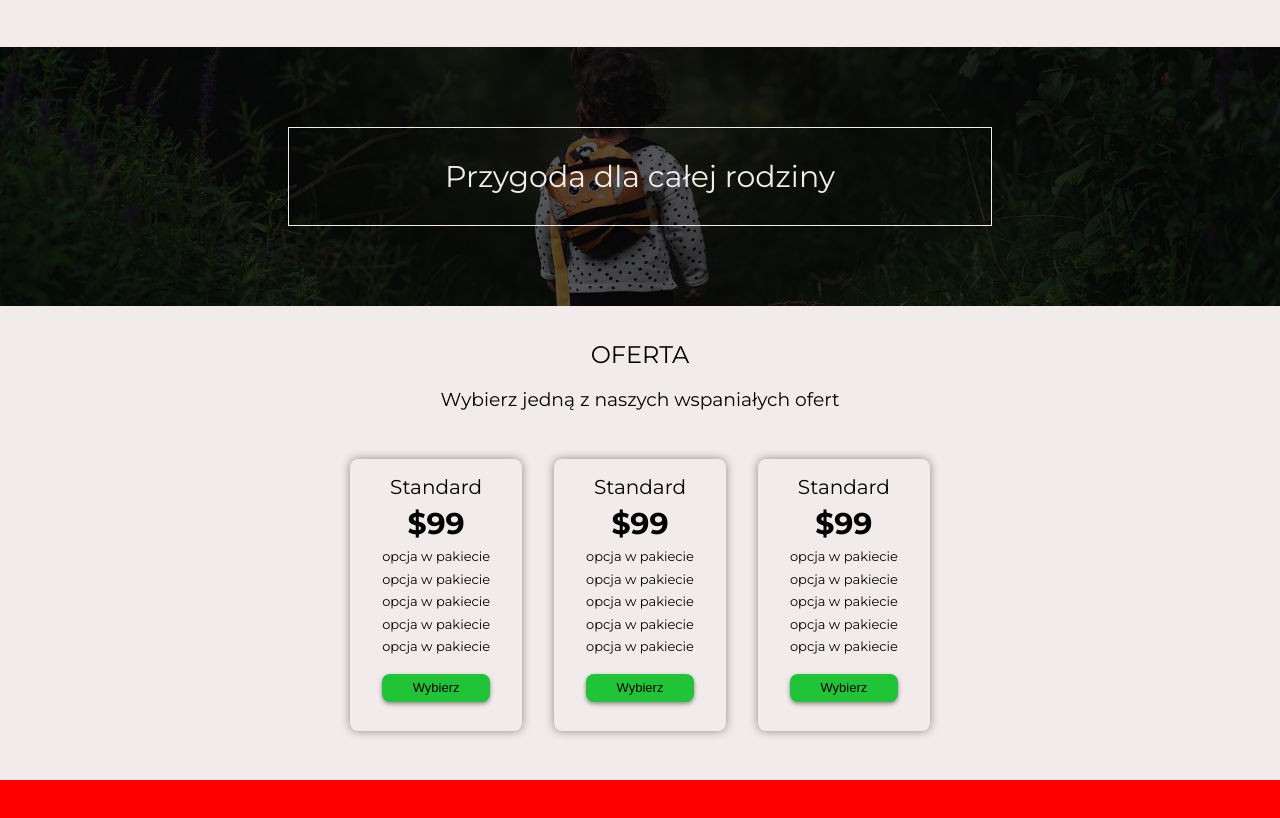
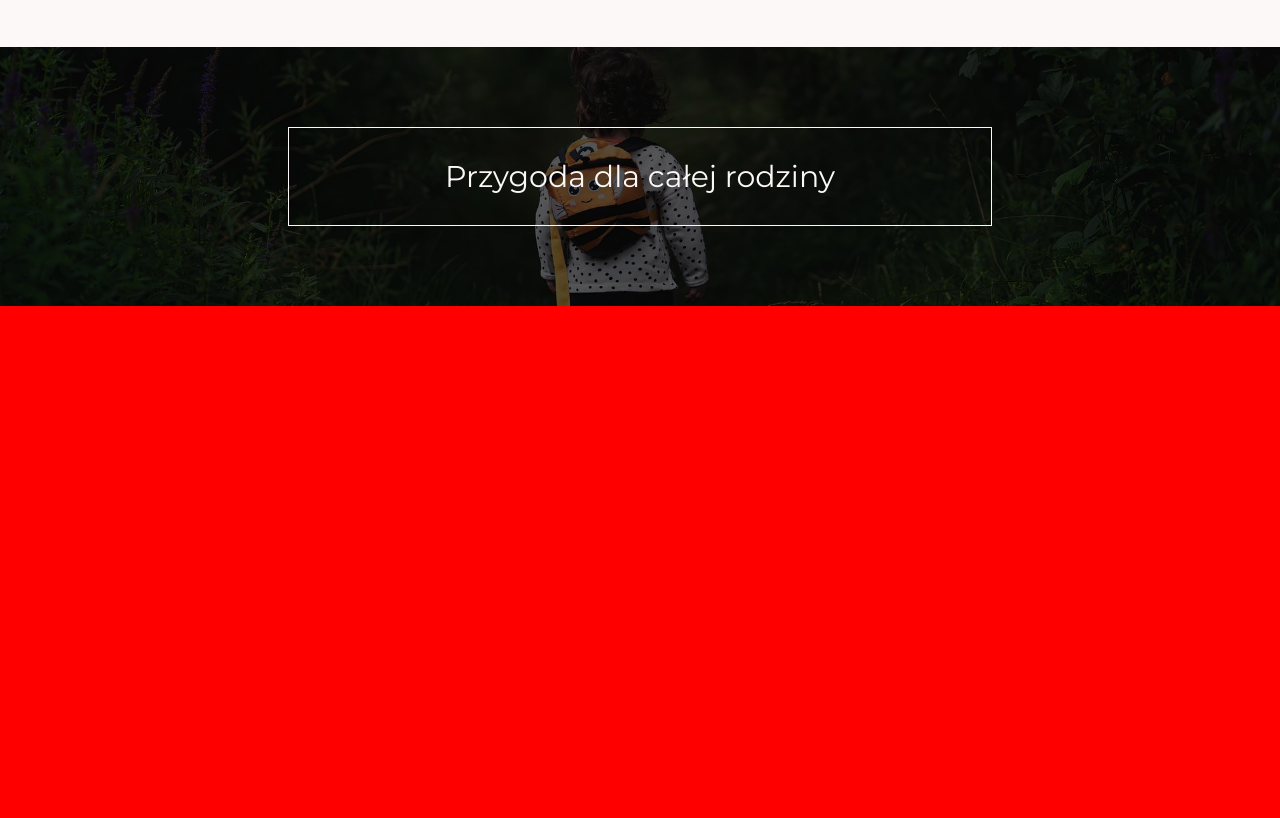
Before and after one commit to lechoos/Forest-Website, a website: page index.html in a window 1280 px wide. Shown: the part 1000-1818 px from the top of the page. Drawn offline with Linux system fonts and the light colour scheme.

Commit message:
deleted offers section

```diff
--- a/index.html
+++ b/index.html
@@ -8,9 +8,9 @@
     <title>Forest Group</title>
     <link rel="preconnect" href="https://fonts.googleapis.com">
 <link rel="preconnect" href="https://fonts.gstatic.com" crossorigin>
-<link href="https://fonts.googleapis.com/css2?family=Montserrat:wght@400;700&display=swap" rel="stylesheet">
+<link href="https://fonts.googleapis.com/css2?family=Montserrat:wght@300;400;700&display=swap" rel="stylesheet">
 <link rel="stylesheet" href="./dist/css/styles.min.css">
-<script src="https://kit.fontawesome.com/fb89155895.js" crossorigin="anonymous"></script>
+<script src="https://kit.fontawesome.com/4e6a164106.js" crossorigin="anonymous"></script>
 </head>
 
 <body>
@@ -64,51 +64,6 @@
             </div>
         </section>
 
-        <section id="offers" class="offers">
-            <div class="wrapper">
-                <h2 class="offers__header">oferta</h2>
-                <h3 class="offers__paragraph">Wybierz jedną z naszych wspaniałych ofert</h3>
-                <div class="offers__cards">
-                    <div class="offers__card">
-                        <h4 class="offers__card-header">Standard</h4>
-                        <p class="offers__card-price">$99</p>
-                        <div class="offers__card-body">
-                            <p class="offers__card-option">opcja w pakiecie</p>
-                            <p class="offers__card-option">opcja w pakiecie</p>
-                            <p class="offers__card-option">opcja w pakiecie</p>
-                            <p class="offers__card-option">opcja w pakiecie</p>
-                            <p class="offers__card-option">opcja w pakiecie</p>
-                        </div>
-                        <button class="offers__card-button offers__card-button--green">Wybierz</button>
-                    </div>
-                    <div class="offers__card">
-                        <h4 class="offers__card-header">Standard</h4>
-                        <p class="offers__card-price">$99</p>
-                        <div class="offers__card-body">
-                            <p class="offers__card-option">opcja w pakiecie</p>
-                            <p class="offers__card-option">opcja w pakiecie</p>
-                            <p class="offers__card-option">opcja w pakiecie</p>
-                            <p class="offers__card-option">opcja w pakiecie</p>
-                            <p class="offers__card-option">opcja w pakiecie</p>
-                        </div>
-                        <button class="offers__card-button offers__card-button--green">Wybierz</button>
-                    </div>
-                    <div class="offers__card">
-                        <h4 class="offers__card-header">Standard</h4>
-                        <p class="offers__card-price">$99</p>
-                        <div class="offers__card-body">
-                            <p class="offers__card-option">opcja w pakiecie</p>
-                            <p class="offers__card-option">opcja w pakiecie</p>
-                            <p class="offers__card-option">opcja w pakiecie</p>
-                            <p class="offers__card-option">opcja w pakiecie</p>
-                            <p class="offers__card-option">opcja w pakiecie</p>
-                        </div>
-                        <button class="offers__card-button offers__card-button--green">Wybierz</button>
-                    </div>
-                </div>
-            </div>
-        </section>
-
         <section style="height: 100vh; background-color: red;"></section>
     </main>
 
--- a/src/sass/styles.scss
+++ b/src/sass/styles.scss
@@ -177,78 +177,6 @@ body {
 }
 
 // OFERTA
-
-.offers {
-	padding: 2.1em 1.6em;
-
-	&__header {
-		font-weight: 300;
-		text-transform: uppercase;
-		text-align: center;
-	}
-
-	&__paragraph {
-		margin: 1em 0;
-		font-weight: 400;
-		text-align: center;
-	}
-
-	&__cards {
-		display: flex;
-		justify-content: center;
-		flex-direction: column;
-		margin-top: 2em;
-	}
-
-	&__card {
-		display: inline-block;
-		margin: 1em 6em;
-		padding: 1em 2em;
-		border-radius: 8px;
-		box-shadow: 0 0 10px #8f8989;
-		transition: transform 0.3s;
-
-		&-header {
-			font-size: 2rem;
-			font-weight: 400;
-			text-align: center;
-		}
-
-		&-price {
-			margin: 0.2em 0;
-			font-size: 3rem;
-			font-weight: bold;
-			text-align: center;
-		}
-
-		&-option {
-			margin: 0.5em 0;
-			font-size: 1.3rem;
-			text-align: center;
-		}
-
-		&-button {
-			margin: 1em 0;
-			padding: 0.5em 1em;
-			width: 100%;
-			font-size: 1.3rem;
-			border: none;
-			border-radius: 8px;
-			box-shadow: 0 2px 4px #8f8989;
-			cursor: pointer;
-
-			&--green {
-				position: relative;
-				background-color: #22c437;
-
-			}
-		}
-
-		&:hover {
-			transform: scale(0.92);
-		}
-	}
-}
 
 // MEDIA QUERIES
 
```
Also changed, not shown: dist/css/styles.min.css, 2 other files.
